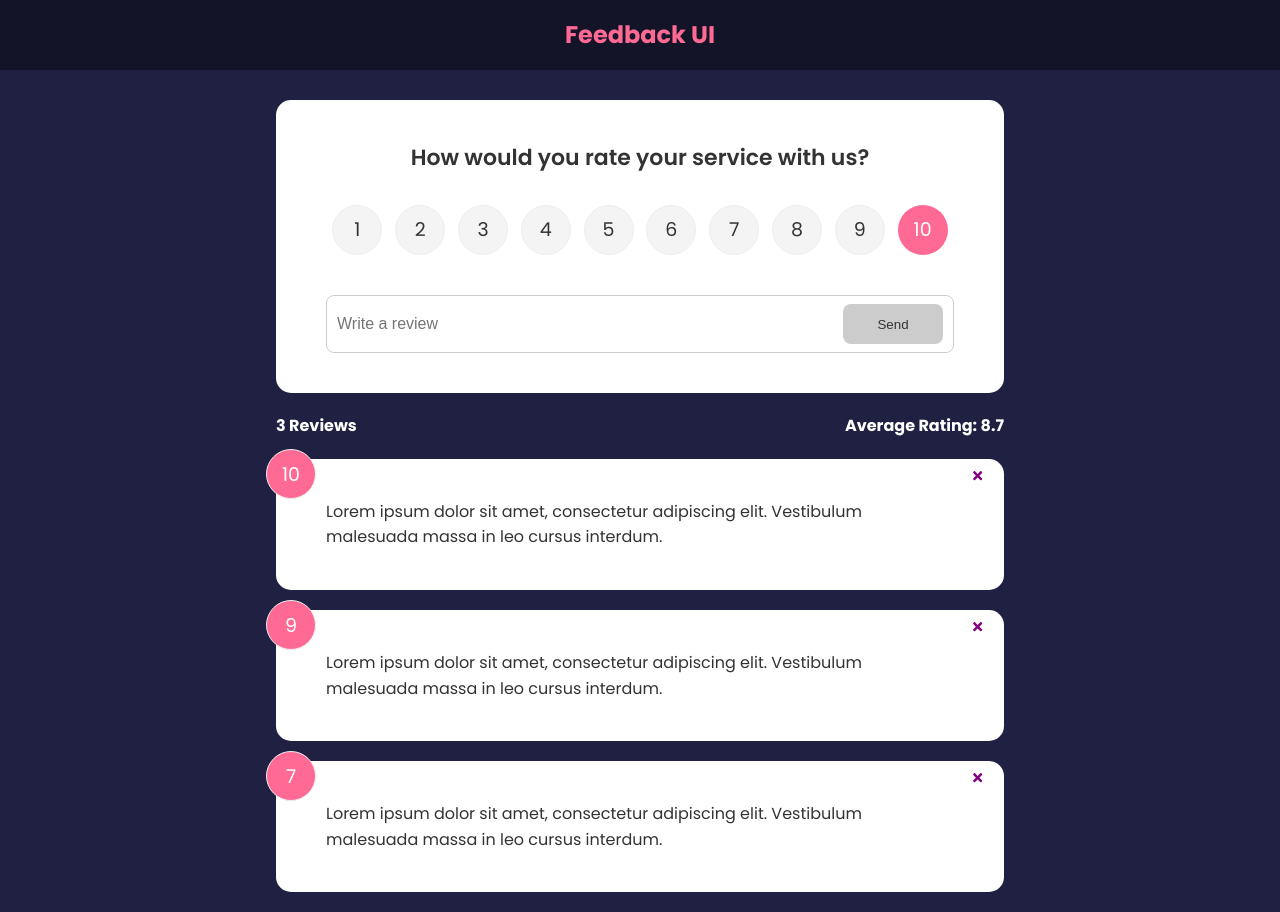
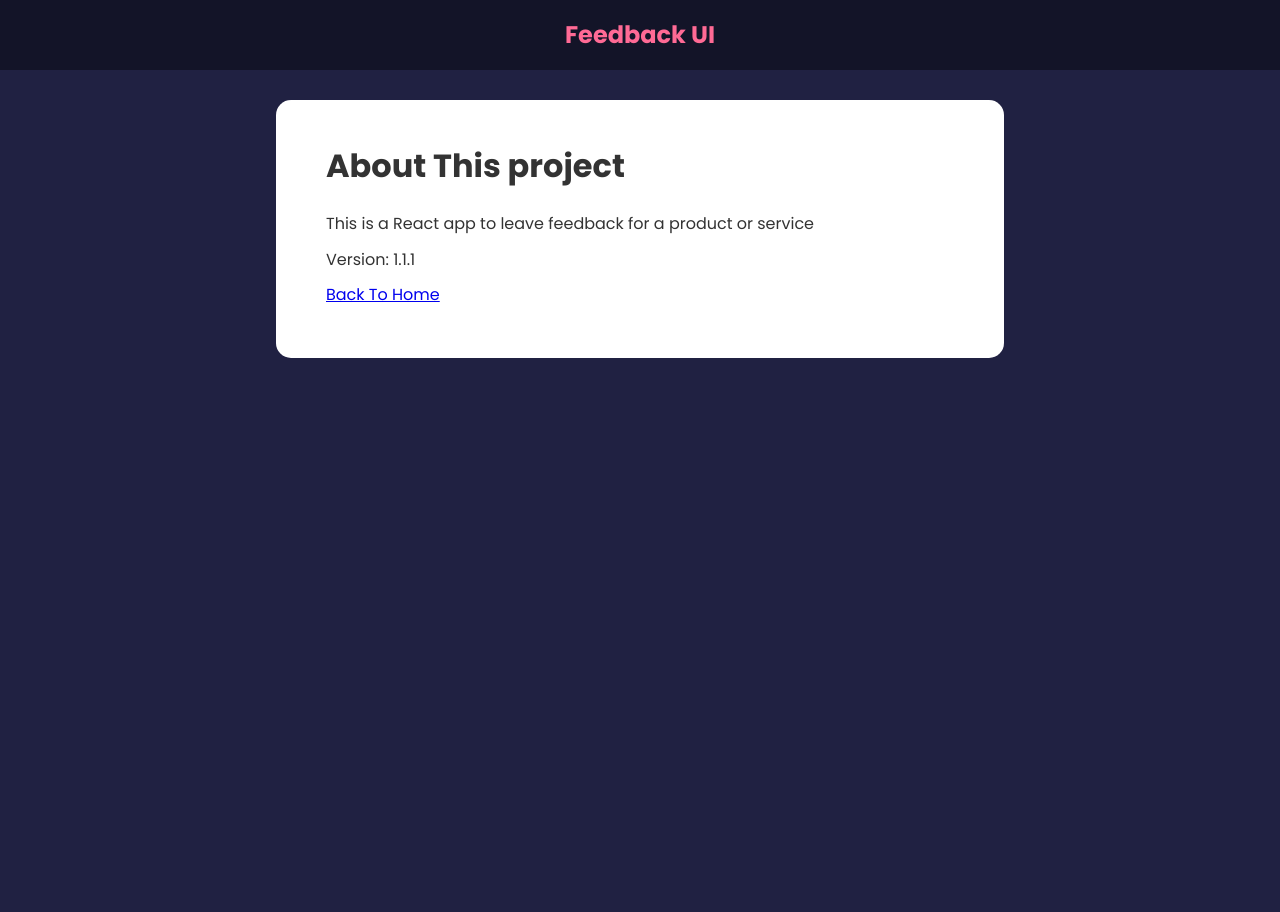
Before and after one commit to scdouble/react-feedback-app, a React (Create React App) app: page /about in a window 1280 px wide. After the commit the page ends 800 px from the top, so only its background shows below. Built offline with nearby package versions, Linux system fonts and the light colour scheme.

Commit message:
Creating Routes (React Router 6)

```diff
--- a/package.json
+++ b/package.json
@@ -10,6 +10,7 @@
     "react": "^18.2.0",
     "react-dom": "^18.2.0",
     "react-icons": "^4.4.0",
+    "react-router-dom": "^6.3.0",
     "react-scripts": "5.0.1",
     "uuid": "^8.3.2",
     "web-vitals": "^2.1.4"
--- a/src/App.js
+++ b/src/App.js
@@ -5,6 +5,8 @@
 import FeedbackStats from './components/FeedbackStats';
 import FeedbackForm from './components/FeedbackForm';
 import { v4 as uuidv4 } from 'uuid';
+import { BrowserRouter as Router, Route, Routes } from 'react-router-dom';
+import AboutPage from './pages/AboutPage';
 
 function App() {
   const [feedback, setFeedback] = useState(FeedbackData);
@@ -26,14 +28,25 @@
   }
 
   return (
-    <>
+    <Router>
       <Header />
       <div className="container">
-        <FeedbackForm handleAdd={addFeedback}></FeedbackForm>
-        <FeedbackStats feedback={feedback} />
-        <FeedbackList feedback={feedback} handleDelete={deleteFeedback} />
+        <Routes>
+          <Route
+            exact
+            path="/"
+            element={
+              <>
+                <FeedbackForm handleAdd={addFeedback}></FeedbackForm>
+                <FeedbackStats feedback={feedback} />
+                <FeedbackList feedback={feedback} handleDelete={deleteFeedback} />
+              </>
+            }
+          ></Route>
+          <Route path="/about" element={<AboutPage />} />
+        </Routes>
       </div>
-    </>
+    </Router>
   );
 }
 
--- /dev/null
+++ b/src/pages/AboutPage.js
@@ -0,0 +1,18 @@
+import Card from '../components/shared/Card';
+function AboutPage() {
+  return (
+    <Card>
+      <div className="about">
+        <h1>About This project</h1>
+        <p>This is a React app to leave feedback for a product or service</p>
+        <p>Version: 1.1.1</p>
+
+        <p>
+          <a href="/">Back To Home</a>
+        </p>
+      </div>
+    </Card>
+  );
+}
+
+export default AboutPage;
```
Also changed, not shown: 1 other file (tests, documents, lock files or other folders).
